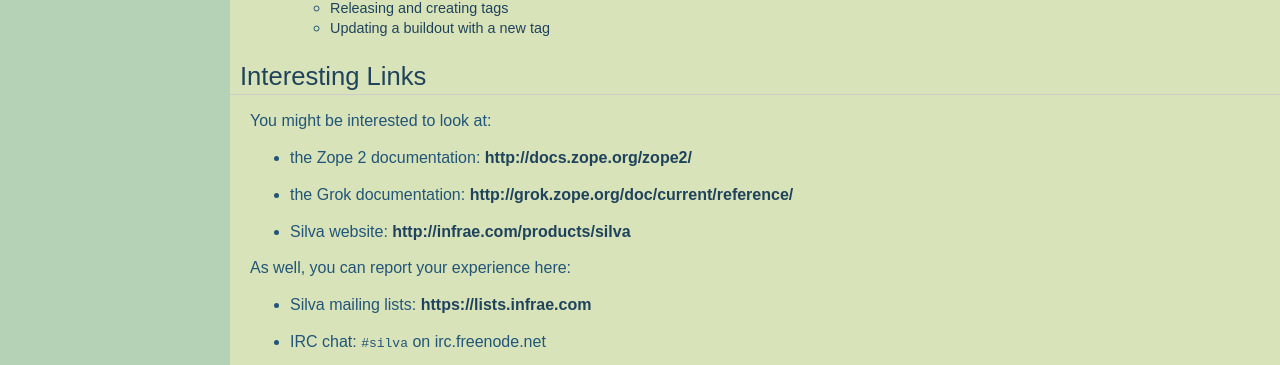
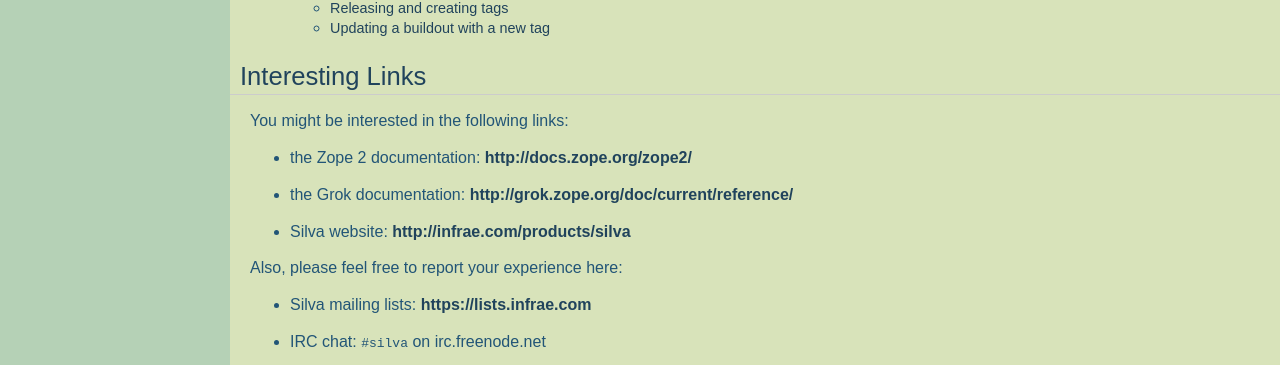
Before and after one commit to silvacms/documentation, a Sphinx documentation site: the page built from source/silva/index.rst, in a window 1280 px wide. Shown: the part 1371-1736 px from the top of the page. Built offline with Sphinx 7.4.7, drawn with Linux system fonts in a browser that asks for light colours; pages that are not in the unit, such as notebooks, are missing from menus.

Commit message:
-Edit text

```diff
--- a/source/silva/index.rst
+++ b/source/silva/index.rst
@@ -43,7 +43,7 @@
 Interesting Links
 -----------------
 
-You might be interested to look at:
+You might be interested in the following links:
 
 - the Zope 2 documentation: http://docs.zope.org/zope2/
 
@@ -51,7 +51,7 @@
 
 - Silva website: http://infrae.com/products/silva
 
-As well, you can report your experience here:
+Also, please feel free to report your experience here:
 
 - Silva mailing lists: https://lists.infrae.com
 
```
